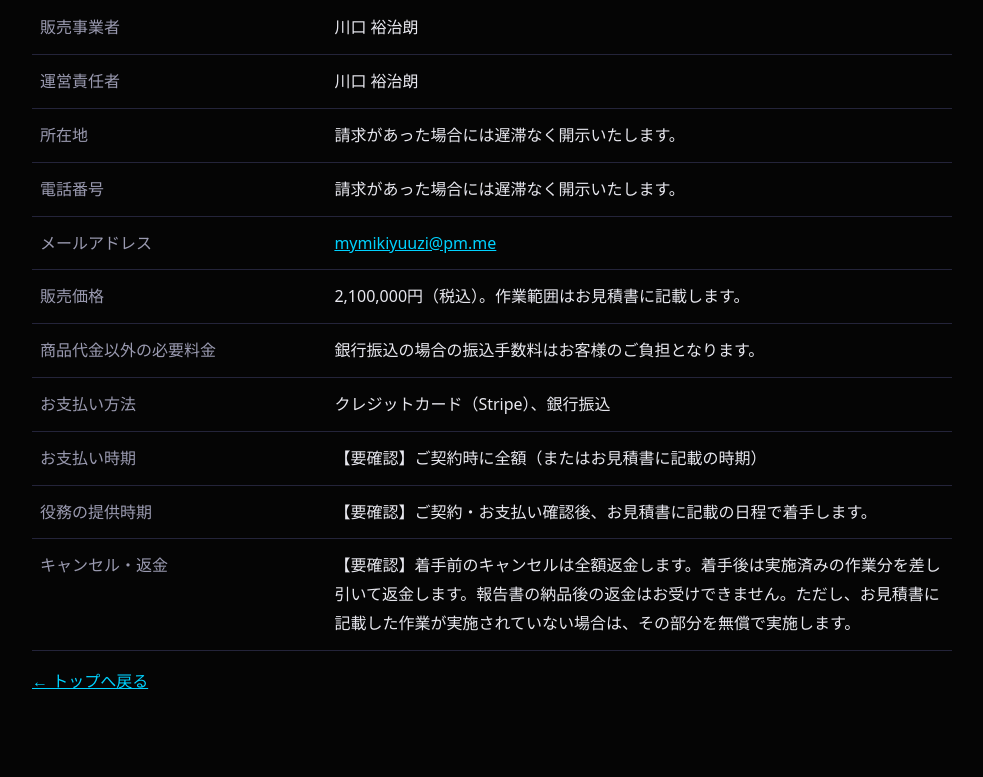
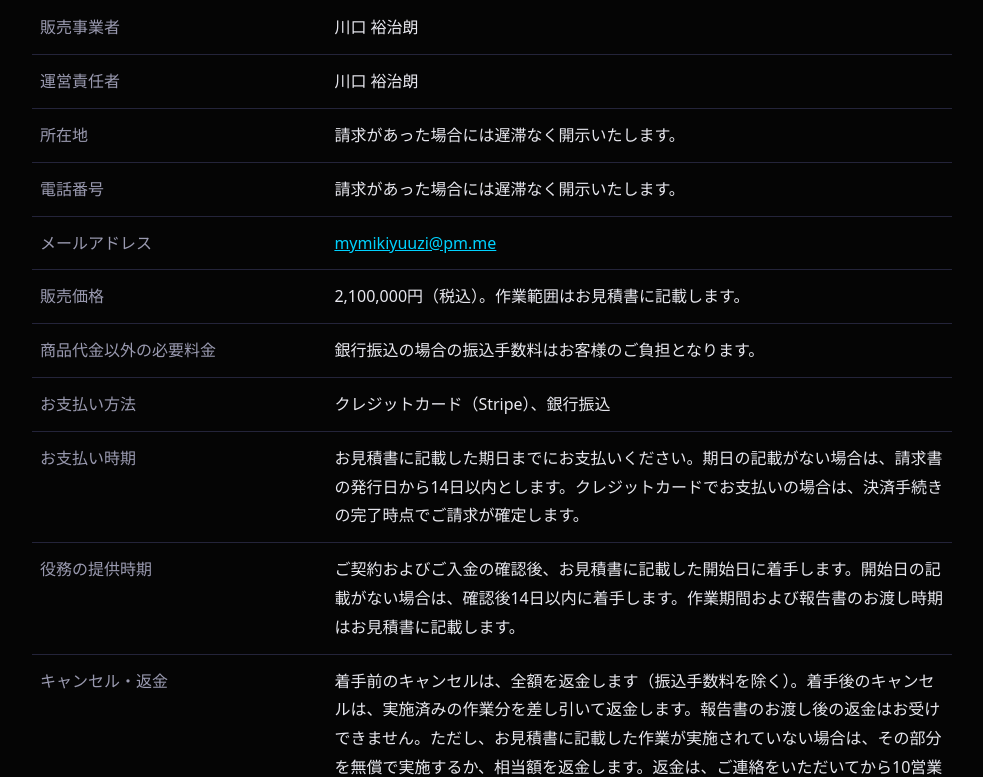
Before and after one commit to miki79593-beep/noveos-site, a plain HTML site: page tokushoho.html in a window 1280 px wide. Shown: the part 181-958 px from the top of the page, without its empty margins (148-1131 px from the left). Drawn offline with Linux system fonts and the light colour scheme.

Commit message:
特商法・利用規約の【要確認】4件を確定（支払時期/提供時期/返金/管轄）
Co-Authored-By: Claude Opus 5 (1M context) <noreply@anthropic.com>

```diff
--- a/tokushoho.html
+++ b/tokushoho.html
@@ -19,9 +19,9 @@
   <tr><th>販売価格</th><td>2,100,000円（税込）。作業範囲はお見積書に記載します。</td></tr>
   <tr><th>商品代金以外の必要料金</th><td>銀行振込の場合の振込手数料はお客様のご負担となります。</td></tr>
   <tr><th>お支払い方法</th><td>クレジットカード（Stripe）、銀行振込</td></tr>
-  <tr><th>お支払い時期</th><td>【要確認】ご契約時に全額（またはお見積書に記載の時期）</td></tr>
-  <tr><th>役務の提供時期</th><td>【要確認】ご契約・お支払い確認後、お見積書に記載の日程で着手します。</td></tr>
-  <tr><th>キャンセル・返金</th><td>【要確認】着手前のキャンセルは全額返金します。着手後は実施済みの作業分を差し引いて返金します。報告書の納品後の返金はお受けできません。ただし、お見積書に記載した作業が実施されていない場合は、その部分を無償で実施します。</td></tr>
+  <tr><th>お支払い時期</th><td>お見積書に記載した期日までにお支払いください。期日の記載がない場合は、請求書の発行日から14日以内とします。クレジットカードでお支払いの場合は、決済手続きの完了時点でご請求が確定します。</td></tr>
+  <tr><th>役務の提供時期</th><td>ご契約およびご入金の確認後、お見積書に記載した開始日に着手します。開始日の記載がない場合は、確認後14日以内に着手します。作業期間および報告書のお渡し時期はお見積書に記載します。</td></tr>
+  <tr><th>キャンセル・返金</th><td>着手前のキャンセルは、全額を返金します（振込手数料を除く）。着手後のキャンセルは、実施済みの作業分を差し引いて返金します。報告書のお渡し後の返金はお受けできません。ただし、お見積書に記載した作業が実施されていない場合は、その部分を無償で実施するか、相当額を返金します。返金は、ご連絡をいただいてから10営業日以内に、お支払いいただいた方法で行います。</td></tr>
 </table></div>
 <p><a href="/">← トップへ戻る</a></p>
 </main>
```
Also changed, not shown: terms.html (+1 -1 lines).
